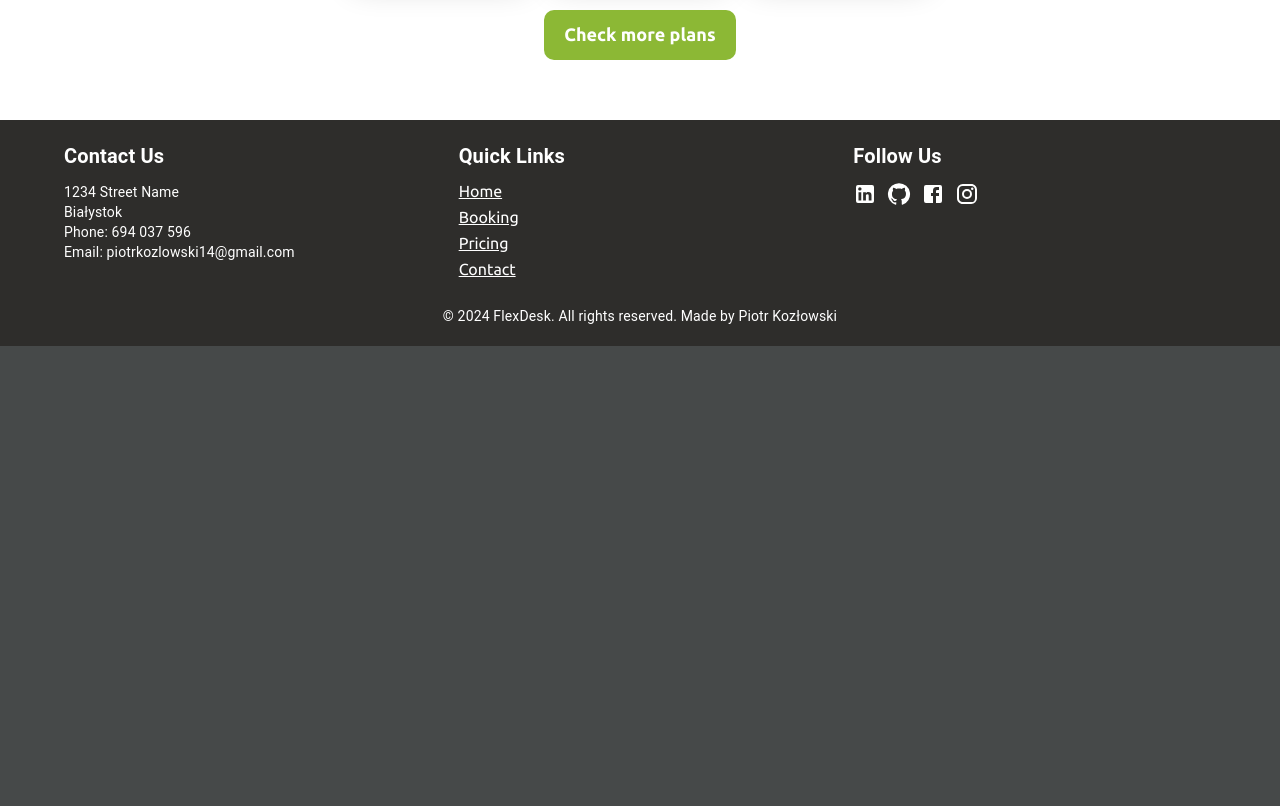
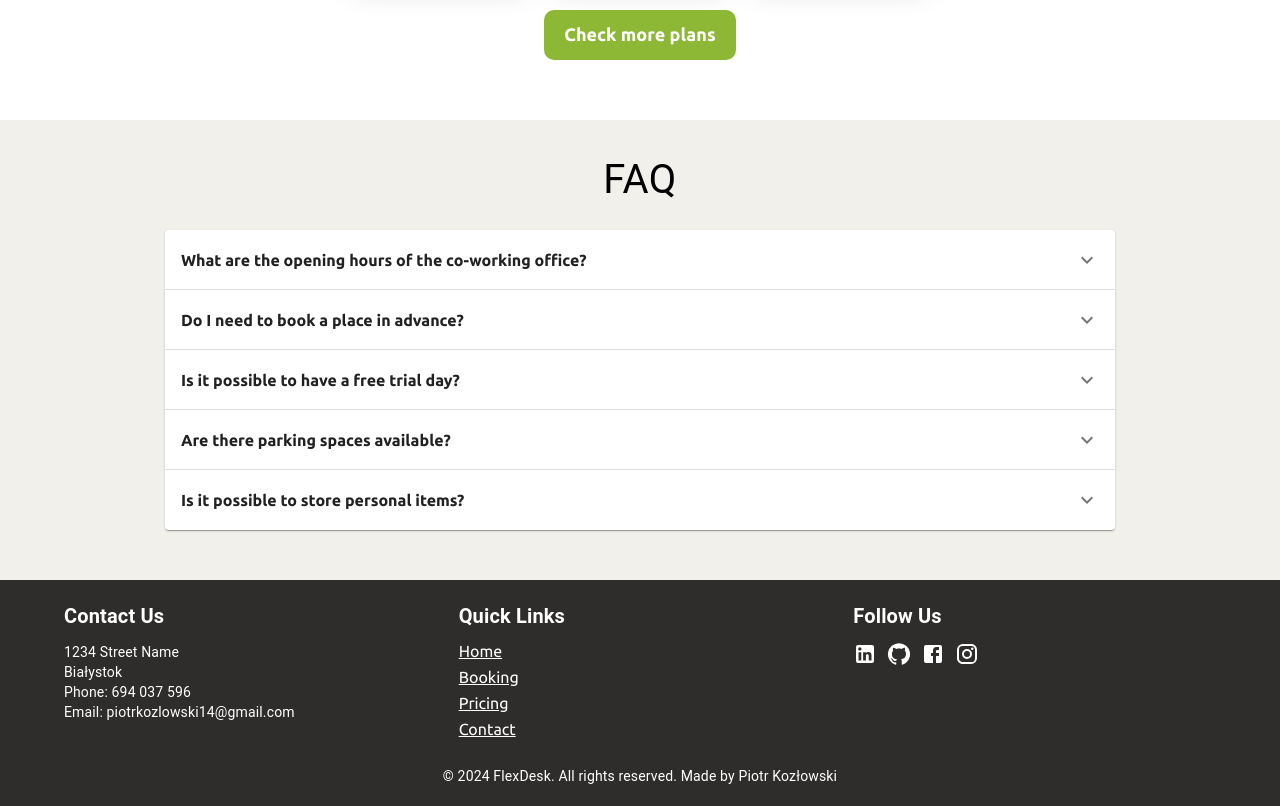
Before and after one commit to Naygel22/space-booking, a React (Vite) app: page / in a window 1280 px wide. Shown: the part 2760-3566 px from the top of the page. Before the commit the page ends 3106 px from the top, so only its background shows below. Built offline with nearby package versions, Linux system fonts and the light colour scheme; no server answers.

Commit message:
faq in home page added

```diff
--- /dev/null
+++ b/src/components/Faq/Faq.styles.ts
@@ -0,0 +1,23 @@
+import { SxProps, Theme } from '@mui/material'
+
+export const styles: { [key: string]: SxProps<Theme> } = {
+    faqBox: {
+        display: 'flex',
+        flexDirection: 'column',
+        justifyContent: 'center',
+        alignItems: 'center',
+        width: '100%',
+        backgroundColor: '#f1f0ea',
+        paddingBottom: '50px',
+        paddingTop: '30px'
+    },
+    title: {
+      fontSize: '40px',
+      color: 'black',
+      marginBottom: '20px'
+    },
+    question: {
+      fontWeight: 'bold',
+      height: '60px'
+    }
+}
--- /dev/null
+++ b/src/components/Faq/Faq.tsx
@@ -0,0 +1,46 @@
+import { Accordion, AccordionDetails, AccordionSummary, Box, Typography } from '@mui/material'
+import ExpandMoreIcon from '@mui/icons-material/ExpandMore'
+import { styles } from './Faq.styles'
+
+const questionsAndAnswers = [
+  {
+    question: 'What are the opening hours of the co-working office?',
+    answer: 'Our office is open 24/7 for members with full monthly access. The reception is open from Monday to Friday, from 9:00 to 18:00.'
+  },
+  {
+    question: 'Do I need to book a place in advance?',
+    answer: 'No, but it is recommended through our system on the website due to the often high occupancy of the office'
+  },
+  {
+    question: 'Is it possible to have a free trial day?',
+    answer: 'Yes, we offer a free trial day so you can check if our space meets your expectations. Contact us to arrange a visit.'
+  },
+  {
+    question: 'Are there parking spaces available?',
+    answer: 'Yes, we have parking spaces available for members. Please reserve your place in advance.'
+  },
+  {
+    question: 'Is it possible to store personal items?',
+    answer: 'Yes, we offer lockers for storing personal items. They can be rented depending on your needs.'
+  }
+]
+
+export const Faq = () => {
+  return (
+    <Box sx={styles.faqBox}>
+      <Typography sx={styles.title}>FAQ</Typography>
+      <Box >
+        <Box>
+          {questionsAndAnswers.map((object) => (
+            <Accordion >
+              <AccordionSummary expandIcon={<ExpandMoreIcon />} sx={styles.question}>
+                {object.question}
+              </AccordionSummary>
+              <AccordionDetails sx={styles.answer}>{object.answer}</AccordionDetails>
+            </Accordion>
+          ))}
+        </Box>
+      </Box>
+    </Box>
+  )
+}
--- a/src/components/UserProfile/UserProfile.styles.ts
+++ b/src/components/UserProfile/UserProfile.styles.ts
@@ -1,6 +1,18 @@
 import { SxProps, Theme } from "@mui/material";
 
 export const styles: { [key: string]: SxProps<Theme> } = {
+  container: {
+    height: "100%",
+     display: "flex",
+     justifyContent: "center",
+     alignItems: "center"
+  },
+  paperArea: {
+    padding: 10,
+    width: '100%',
+    height: '100%',
+    backgroundColor: '#f1f0ea'
+  },
   avatar: {
     width: 150,
     height: 150,
--- a/src/components/UserProfile/UserProfile.tsx
+++ b/src/components/UserProfile/UserProfile.tsx
@@ -28,9 +28,8 @@ export const UserProfile = () => {
   }
 
   return (
-    <Box>
-      <Box >
-        <Paper sx={{ padding: 10, width: '100%', height: '100%', backgroundColor: '#f1f0ea', }}>
+    <Box sx={styles.container}>
+      <Paper sx={styles.paperArea}>
         <Box display="flex" flexDirection="column" alignItems="center">
           <Avatar sx={styles.avatar}>
             {data[0].name[0]}
@@ -62,6 +61,5 @@ export const UserProfile = () => {
         </Box>
       </Paper>
     </Box>
-    </Box>
   );
 };
--- a/src/pages/BookingPage/BookingPage.styles.ts
+++ b/src/pages/BookingPage/BookingPage.styles.ts
@@ -23,6 +23,35 @@ export const styles: { [key: string]: SxProps<Theme> } = {
   },
   spaceviewerContainer: {
     width: '100%'
+  },
+  dataPicker: {
+    marginTop: '30px',
+    width: '81%',
+    '.MuiOutlinedInput-root': {
+      '& fieldset': {
+        borderColor: 'white',
+      },
+      '&:hover fieldset': {
+        borderColor: 'white',
+      },
+      '&.Mui-focused fieldset': {
+        borderColor: 'white',
+      },
+    },
+    "& label.Mui-focused": {
+      color: "white"
+    },
+    '.MuiInputBase-input': {
+      color: 'white',
+    },
+    '.MuiInputLabel-root': {
+      color: 'white',
+    },
+    '.MuiSvgIcon-root': {
+      color: 'white',
+    },
+    '.MuiPickersDay-root': {
+      color: 'white',
+    },
   }
-
 };
--- a/src/pages/BookingPage/BookingPage.tsx
+++ b/src/pages/BookingPage/BookingPage.tsx
@@ -33,36 +33,7 @@ export const BookingPage = () => {
             value={selectedDate}
             onChange={handleDateChange}
             format="yyyy-MM-dd"
-            sx={{
-              marginTop: '30px',
-              width: '81%',
-              '.MuiOutlinedInput-root': {
-                '& fieldset': {
-                  borderColor: 'white',
-                },
-                '&:hover fieldset': {
-                  borderColor: 'white',
-                },
-                '&.Mui-focused fieldset': {
-                  borderColor: 'white',
-                },
-              },
-              "& label.Mui-focused": {
-                color: "white"
-              },
-              '.MuiInputBase-input': {
-                color: 'white',
-              },
-              '.MuiInputLabel-root': {
-                color: 'white',
-              },
-              '.MuiSvgIcon-root': {
-                color: 'white',
-              },
-              '.MuiPickersDay-root': {
-                color: 'white',
-              },
-            }}
+            sx={styles.dataPicker}
           />
         </LocalizationProvider>
       </Box>
--- a/src/pages/HomePage/HomePage.tsx
+++ b/src/pages/HomePage/HomePage.tsx
@@ -4,6 +4,7 @@ import { Advantages } from '../../components/Advantages/Advantages';
 import { Link } from 'react-router-dom';
 import { ExamplePricing } from '../../components/ExamplePricing/ExamplePricing';
 import { Footer } from '../../components/Footer/Footer';
+import { Faq } from '../../components/Faq/Faq';
 
 export const HomePage = () => {
   return (
@@ -21,6 +22,7 @@ export const HomePage = () => {
       </Box>
       <Advantages />
       <ExamplePricing />
+      <Faq />
       <Footer />
     </Box>
   );
```
Lines whose indentation alone changed are shown as unchanged.
